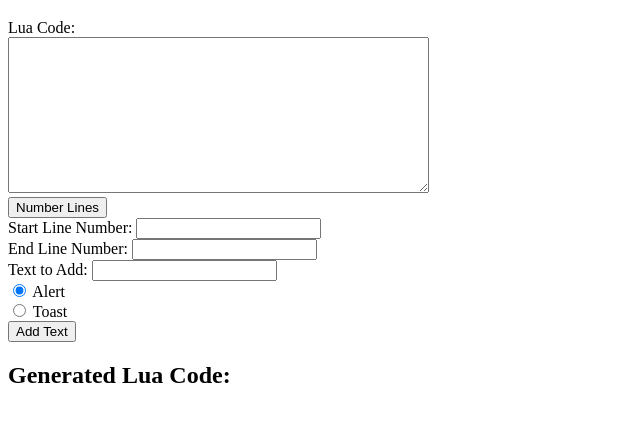
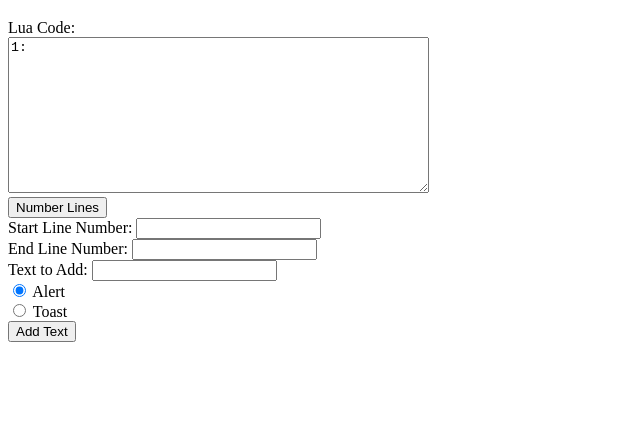
Before and after one commit to Hazimeteotukai/Game-Guardian-script, a plain HTML site: page alertandtoast.html in a window 1280 px wide. Both pictures are taken after a click on the button "Number Lines". Shown: the part 61-482 px from the top of the page, without its empty margins (0-640 px from the left). Drawn offline with Linux system fonts and the light colour scheme.

Commit message:
Update alertandtoast.html

```diff
--- a/alertandtoast.html
+++ b/alertandtoast.html
@@ -21,7 +21,7 @@
     <input type="radio" id="toast" name="notification" value="toast">
     <label for="toast">Toast</label><br>
     <button onclick="addText()">Add Text</button><br>
-    <h2>Generated Lua Code:</h2>
+    <h2 id="generatedCodeTitle" style="display: none;">Generated Lua Code:</h2>
     <pre id="generatedCode"></pre>
     <script>
         function numberLines() {
@@ -29,7 +29,7 @@
             var lines = luaCode.value.split("\n");
             var numberedLines = "";
             for (var i = 0; i < lines.length; i++) {
-                numberedLines += lines[i] + "\n";
+                numberedLines += (i + 1) + ": " + lines[i] + "\n";
             }
             luaCode.value = numberedLines.trim();
         }
@@ -72,6 +72,7 @@
 
             // Display generated Lua code
             document.getElementById("generatedCode").textContent = updatedLuaCode;
+            document.getElementById("generatedCodeTitle").style.display = "block";
         }
     </script>
 </body>
```
